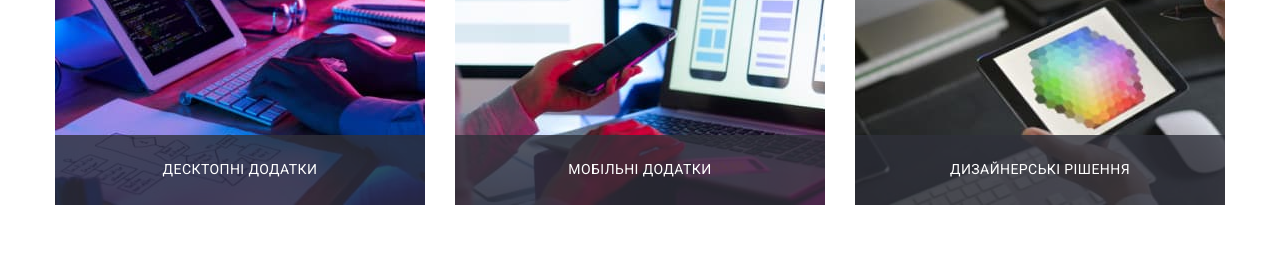
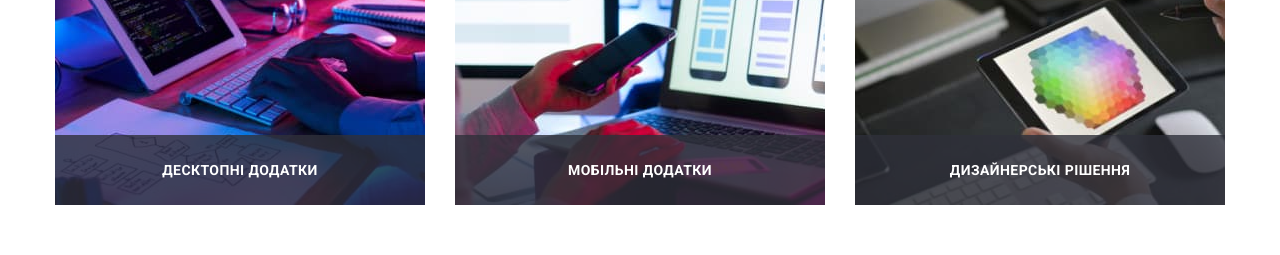
Before and after one commit to YuliiaGorokhova/goit-markup-hw-07, a plain HTML site: page index.html in a window 1280 px wide. Shown: the part 1320-1575 px from the top of the page. Drawn offline with nearby package versions, Linux system fonts and the light colour scheme.

Commit message:
Виконано ДЗ_7

```diff
--- a/sass/layouts/_work.scss
+++ b/sass/layouts/_work.scss
@@ -23,10 +23,8 @@
   display: flex;
   align-items: center;
   justify-content: center;
-  font-size: 14px;
-  line-height: 1.14;
+  @include font(14, 16, 700, 0.03em);
   text-align: center;
-  letter-spacing: 0.03em;
   text-transform: uppercase;
   color: var(--third-text-color);
   background-color: rgba(47, 48, 58, 0.8);
--- a/sass/main.scss
+++ b/sass/main.scss
@@ -1,5 +1,5 @@
+@import './utils/variables';
 @import './utils/mixins';
-@import './utils/variables';
 @import './base/reset';
 @import './base/common.scss';
 
```
Also changed, not shown: css/main.css, css/main.min.css, 2 other files.
